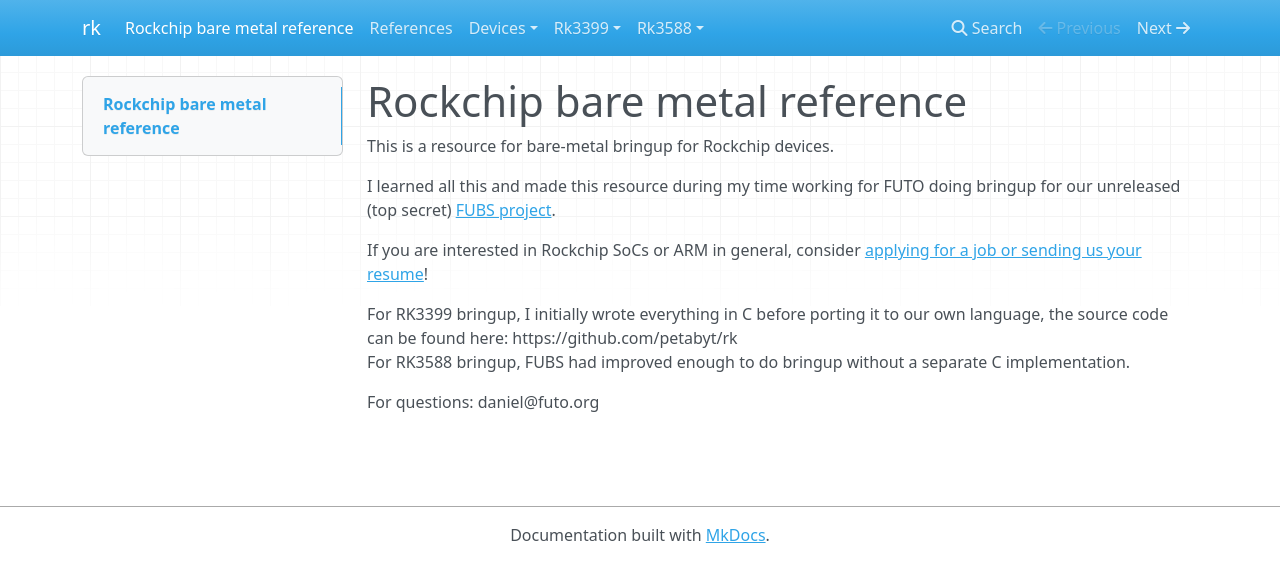
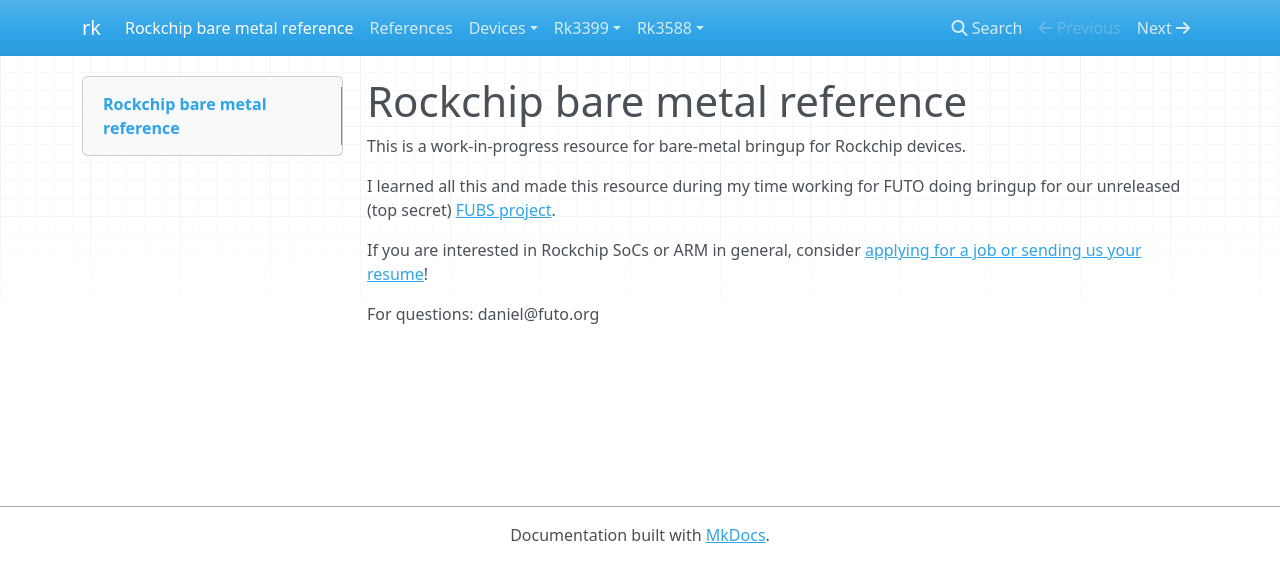
Before and after one commit to petabyt/rk, an MkDocs documentation site: the page built from docs/index.md, in a window 1280 px wide. Shown: the top 582 px of the page. Built offline with MkDocs 1.6.1, drawn with Linux system fonts in a browser that asks for light colours; nearby versions of some CDN libraries.

Commit message:
Add images, minor tweaks

```diff
--- a/docs/index.md
+++ b/docs/index.md
@@ -1,11 +1,8 @@
 # Rockchip bare metal reference
-This is a resource for bare-metal bringup for Rockchip devices.
+This is a work-in-progress resource for bare-metal bringup for Rockchip devices.
 
 I learned all this and made this resource during my time working for FUTO doing bringup for our unreleased (top secret) [FUBS project](https://gitlab.futo.org/eron/public/-/wikis/FUBS).
 
 If you are interested in Rockchip SoCs or ARM in general, consider [applying for a job or sending us your resume](https://futo.org/jobs/)!
 
-For RK3399 bringup, I initially wrote everything in C before porting it to our own language, the source code can be found here: https://github.com/petabyt/rk
-For RK3588 bringup, FUBS had improved enough to do bringup without a separate C implementation.
-
 For questions: daniel@futo.org
```
Also changed, not shown: docs/devices/pinebook.md (+1 -1 lines), docs/img/DSCF1687s.JPG (added), docs/img/DSCF2086.JPG (added).
